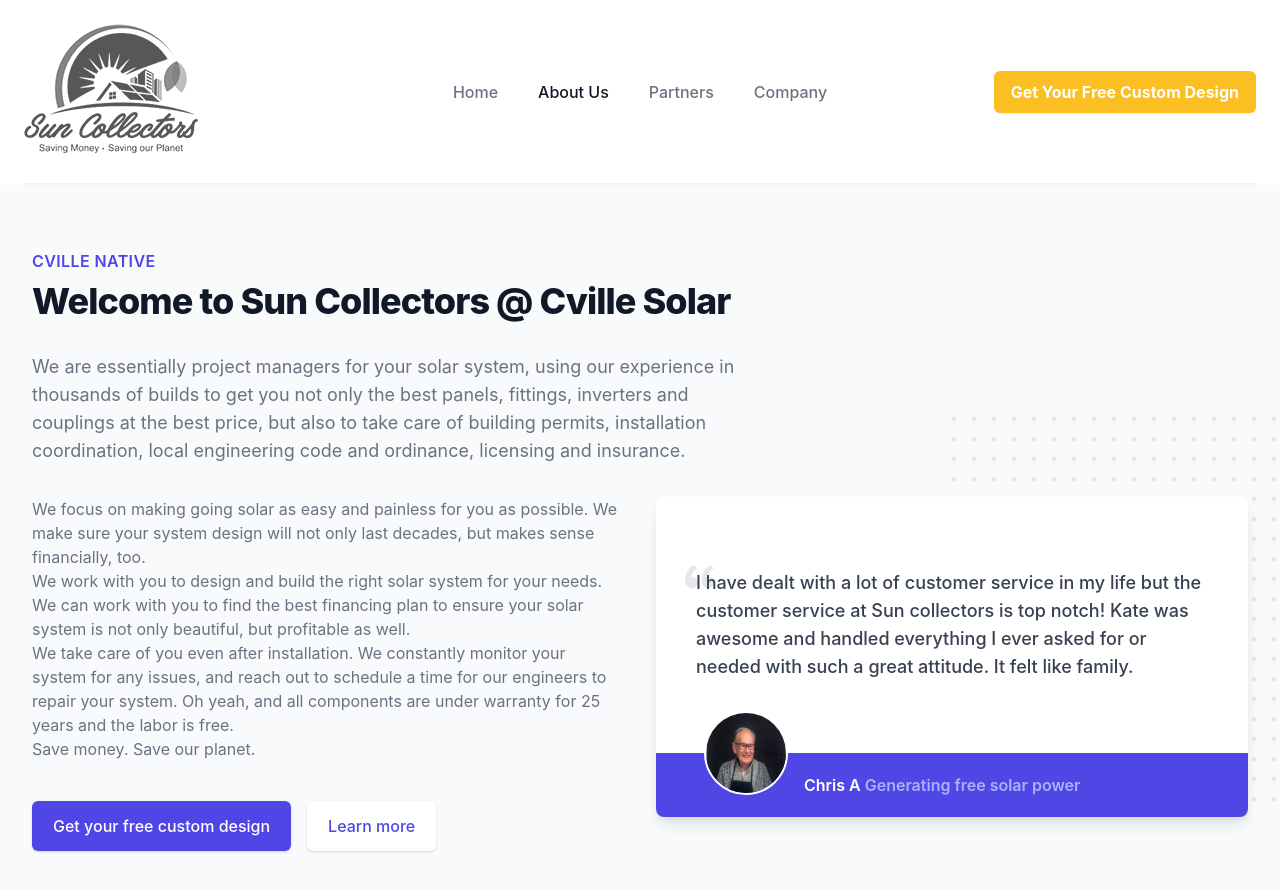
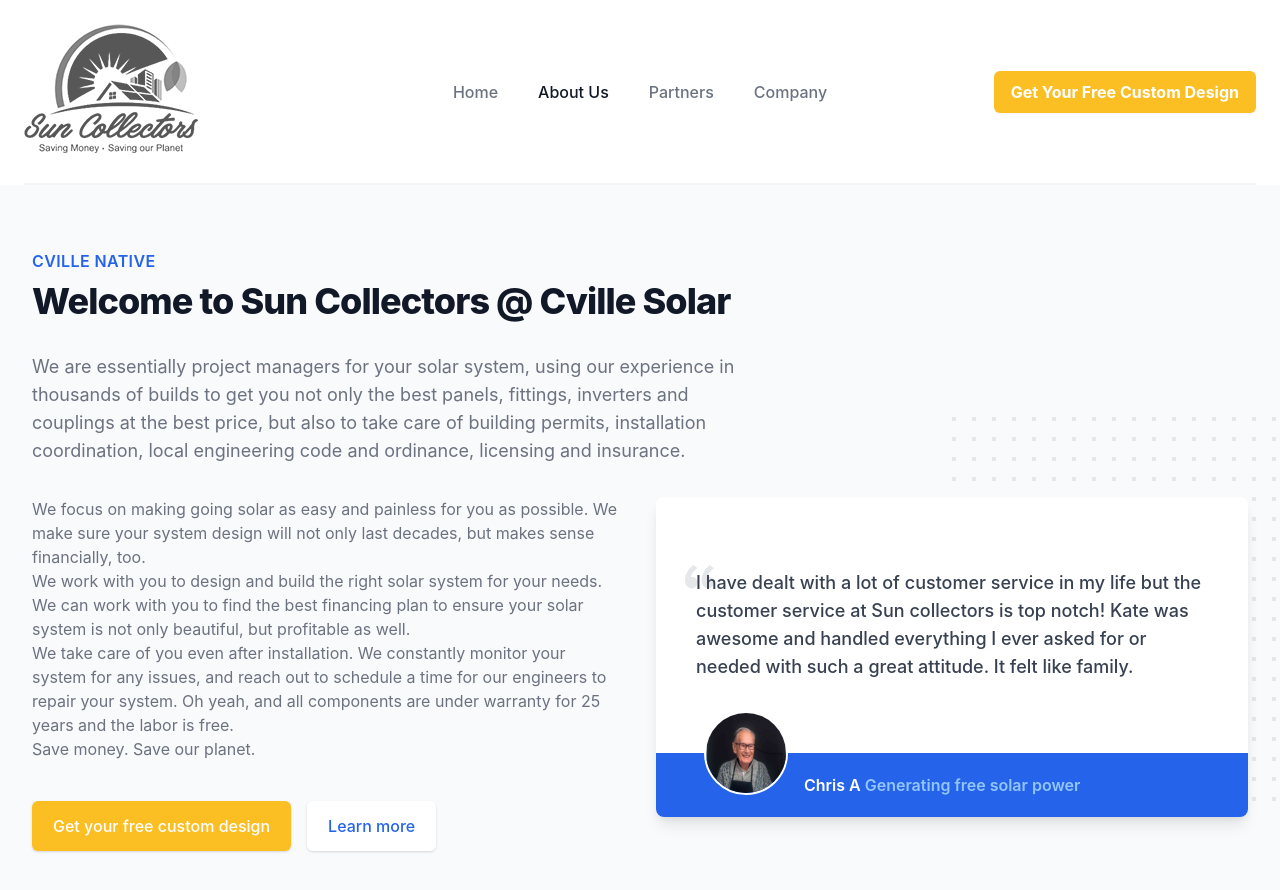
Before and after one commit to prostko/cville-solar, a Next.js app: page /about-us in a window 1280 px wide. Shown: the top 890 px of the page. Built offline with nearby package versions, Linux system fonts and the light colour scheme; what @tailwindcss/typography would draw is missing.

Commit message:
CS: clean up about us colors

```diff
--- a/pages/about-us.js
+++ b/pages/about-us.js
@@ -25,7 +25,7 @@ require('@tailwindcss/typography'),
         <div className="py-16 bg-gray-50 overflow-hidden">
           <div className="max-w-7xl mx-auto px-4 space-y-8 sm:px-6 lg:px-8">
             <div className="text-base max-w-prose mx-auto lg:max-w-none">
-              <h2 className="text-base text-indigo-600 font-semibold tracking-wide uppercase">
+              <h2 className="text-base text-blue-600 font-semibold tracking-wide uppercase">
                 Cville Native
               </h2>
               <p className="mt-2 text-3xl leading-8 font-extrabold tracking-tight text-gray-900 sm:text-4xl">
@@ -44,7 +44,7 @@ require('@tailwindcss/typography'),
             </div>
             <div className="lg:grid lg:grid-cols-2 lg:gap-8 lg:items-start">
               <div className="relative z-10">
-                <div className="prose prose-indigo text-gray-500 mx-auto lg:max-w-none">
+                <div className="prose prose-blue text-gray-500 mx-auto lg:max-w-none">
                   <p>
                     We focus on making going solar as easy and painless for you
                     as possible. We make sure your system design will not only
@@ -74,7 +74,7 @@ require('@tailwindcss/typography'),
                   <div className="rounded-md shadow">
                     <a
                       href="#"
-                      className="w-full flex items-center justify-center px-5 py-3 border border-transparent text-base font-medium rounded-md text-white bg-indigo-600 hover:bg-indigo-700"
+                      className="w-full flex items-center justify-center px-5 py-3 border border-transparent text-base font-medium rounded-md text-bold text-white bg-yellow-400 hover:bg-yellow-500"
                     >
                       Get your free custom design
                     </a>
@@ -82,7 +82,7 @@ require('@tailwindcss/typography'),
                   <div className="rounded-md shadow ml-4">
                     <a
                       href="/#find-out-more"
-                      className="w-full flex items-center justify-center px-5 py-3 border border-transparent text-base font-medium rounded-md text-indigo-600 bg-white hover:bg-gray-50"
+                      className="w-full flex items-center justify-center px-5 py-3 border border-transparent text-base font-medium rounded-md text-blue-600 bg-white hover:bg-gray-50"
                     >
                       Learn more
                     </a>
@@ -143,15 +143,15 @@ require('@tailwindcss/typography'),
                       </p>
                     </div>
                   </div>
-                  <cite className="relative flex items-center sm:items-start bg-indigo-600 rounded-b-lg not-italic py-5 px-6 sm:py-5 sm:pl-12 sm:pr-10 sm:mt-10">
+                  <cite className="relative flex items-center sm:items-start bg-blue-600 rounded-b-lg not-italic py-5 px-6 sm:py-5 sm:pl-12 sm:pr-10 sm:mt-10">
                     <div className="relative rounded-full border-2 border-white sm:absolute sm:top-0 sm:transform sm:-translate-y-1/2">
                       <img
-                        className="w-12 h-12 sm:w-20 sm:h-20 rounded-full bg-indigo-300"
+                        className="w-12 h-12 sm:w-20 sm:h-20 rounded-full bg-blue-300"
                         src="/images/chris-testimonial.jpg"
                         alt
                       />
                     </div>
-                    <span className="relative ml-4 text-indigo-300 font-semibold leading-6 sm:ml-24 sm:pl-1">
+                    <span className="relative ml-4 text-blue-300 font-semibold leading-6 sm:ml-24 sm:pl-1">
                       <p className="text-white font-semibold sm:inline">
                         Chris A{" "}
                       </p>
```
